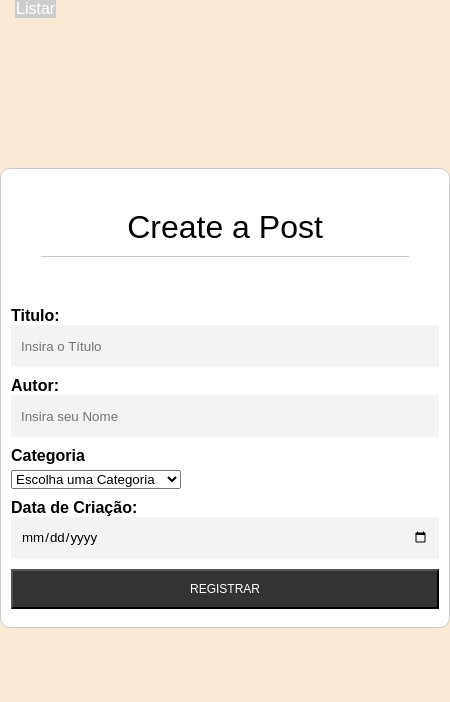
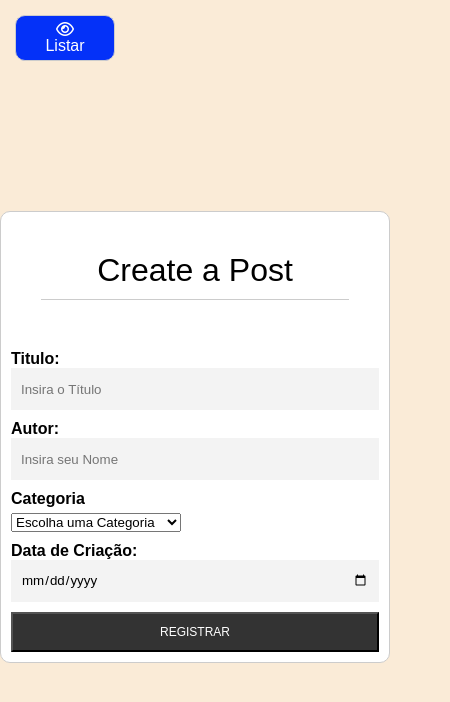
Before and after one commit to frankberwald/Exercicios-Semana04-Modulo01, a plain HTML site: page blogPet/novoPost.html in a window 390 px wide. Shown: the whole page, 450 px wide, since content can reach past the window. Drawn offline with Linux system fonts and the light colour scheme.

Commit message:
Add files via upload

```diff
--- a/blogPet/css/styles.css
+++ b/blogPet/css/styles.css
@@ -15,7 +15,18 @@ a{
   border: 1px solid #ccc;
   background-color: #ccc;
   color: #fff;
-
+}
+.list-button {
+  display: flex;
+  flex-direction: column;
+  max-width: 100px;
+  border: 1px solid #ccc;
+  background-color: #0431f8;
+  color:#fff;
+  padding: 5px;
+  align-items: center;
+  justify-content: center;
+  border-radius: 10px;
 }
 h1 {
   margin: 40px;
@@ -174,3 +185,20 @@ h1 {
   cursor: pointer;
   opacity: 0.9;
 }
+
+@media (max-width: 768px) {
+  .container {
+    max-width: 100%;
+    height: auto;
+  }
+  .newpost,
+  .delete-post,
+  .newpost-update{
+    font-size:10px;
+    margin: 5px;
+  }
+  th {
+    margin-top: 5px;
+    font-size: 0.7rem;
+  }
+}
--- a/blogPet/novoPost.html
+++ b/blogPet/novoPost.html
@@ -3,11 +3,12 @@
 <head>
   <meta charset="UTF-8">
   <meta name="viewport" content="width=device-width, initial-scale=1.0">
+  <link rel="stylesheet" href="https://cdnjs.cloudflare.com/ajax/libs/font-awesome/6.6.0/css/all.min.css" integrity="sha512-Kc323vGBEqzTmouAECnVceyQqyqdsSiqLQISBL29aUW4U/M7pSPA/gEUZQqv1cwx4OnYxTxve5UMg5GT6L4JJg==" crossorigin="anonymous" referrerpolicy="no-referrer" />
   <link rel="stylesheet" href="css/styles.css">
   <title>Novo Post</title>
 </head>
 <header>
-  <a href="posts.html">Listar</a>
+  <a class="list-button" href="posts.html"><i class="fa-regular fa-eye"></i>Listar</a>
 </header>
 <body>
   <div class="container">
```
